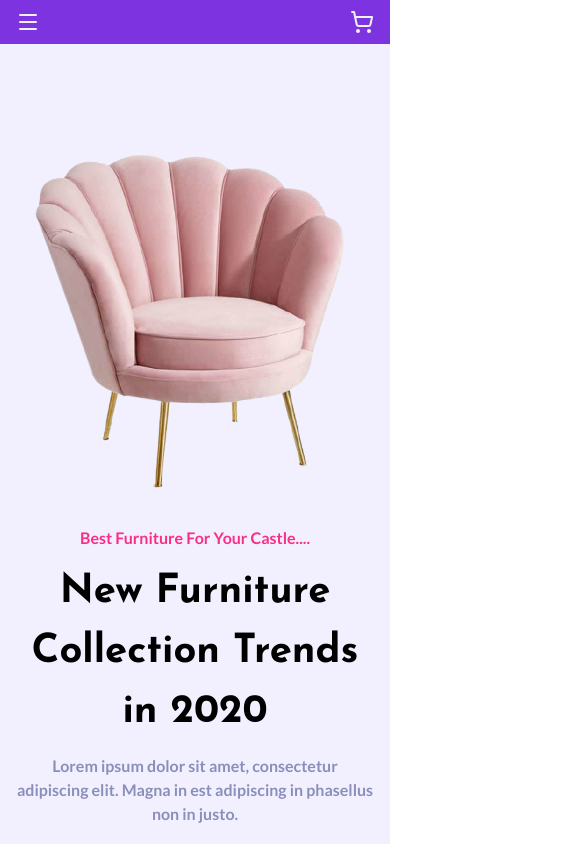
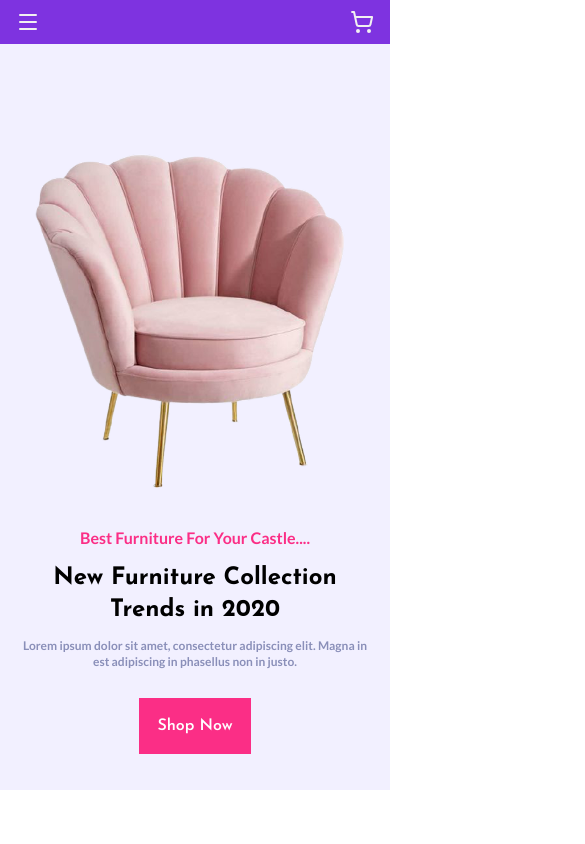
Before and after one commit to alimahmoudi22/hekto-shop, a React (Vite) app: page / in a window 390 px wide. Shown: the top 844 px of the page, 585 px wide, since content can reach past the window. Built offline with nearby package versions, Linux system fonts and the light colour scheme.

Commit message:
Improve HeroBanner Responsive

```diff
--- a/src/features/heroBanner/HeroBanner.jsx
+++ b/src/features/heroBanner/HeroBanner.jsx
@@ -9,14 +9,14 @@ const HeroBanner = () => {
   return (
     <section className="bg-heroBannerBG relative">
       <div className="container flex items-center justify-center pt-25 pb-9 flex-wrap-reverse gap-6 xl:justify-between">
-        <div className="flex flex-col justify-center text-center xl:text-left">
-          <h5 className="text-headerPink font-bold ">
+        <div className="flex flex-col justify-center items-center text-center xl:text-left xl:items-start">
+          <h5 className="text-headerPink font-bold">
             Best Furniture For Your Castle....
           </h5>
-          <h1 className="font-josefin font-bold text-[40px] my-3 max-w-131">
+          <h1 className="my-3 font-josefin font-bold text-2xl lg:text-3xl xl:max-w-131 xl:text-4xl">
             New Furniture Collection Trends in 2020
           </h1>
-          <p className="font-bold text-heroBannerSubText mb-7 max-w-128">
+          <p className="font-bold text-heroBannerSubText mb-7 max-w-128 text-xs md:text-base">
             Lorem ipsum dolor sit amet, consectetur adipiscing elit. Magna in
             est adipiscing in phasellus non in justo.
           </p>
@@ -24,21 +24,24 @@ const HeroBanner = () => {
             Shop Now
           </LinkButton>
         </div>
+
         <div className="relative z-5 flex">
           <img
             src={chair}
             alt="Wooden armchair with cushions"
-            className="z-10"
+            className="z-10 object-fill"
           />
           <div className="size-152 bg-heroBannerCircles/35 rounded-full absolute bottom-2 z-4 2xl:size-162 hidden md:block"></div>
           <div className="size-152 bg-heroBannerCircles/35 rounded-full absolute bottom-4 left-14 z-4 2xl:size-162 hidden md:block"></div>
           <OffLable />
         </div>
       </div>
-      <div className="absolute top-0 left-12 hidden 2xl:block">
+
+      <div className="absolute top-0 left-12 hidden xl:block w-68 3xlLouster:w-auto">
         <img src={louster} alt="Hanging lamp fixture" />
       </div>
-      <div className="absolute bg-headerPink size-4 rounded-full  bottom-56 left-46 hidden 2xl:block"></div>
+
+      <div className="absolute bg-headerPink size-4 rounded-full  bottom-56 left-46 hidden 3xlLouster:block"></div>
     </section>
   );
 };
--- a/src/styles/App.css
+++ b/src/styles/App.css
@@ -47,4 +47,6 @@
 
   --font-josefin: "Josefin Sans", sans-serif;
   --font-lato: "Lato", sans-serif;
+
+  --breakpoint-3xlLouster: 1890px;
 }
--- a/src/ui/LinkButton.jsx
+++ b/src/ui/LinkButton.jsx
@@ -1,7 +1,7 @@
 import { Link } from "react-router";
 
 const styles = {
-  primary: `py-4 px-10 max-w-41 text-white flex items-center justify-center font-josefin font-semibold`,
+  primary: `py-4 w-28 md:w-41 text-white flex items-center justify-center font-josefin font-semibold`,
 };
 
 const LinkButton = ({ type, to, color = "bg-headerPink", children }) => {
--- a/src/ui/footer/Footer.jsx
+++ b/src/ui/footer/Footer.jsx
@@ -3,7 +3,7 @@ import FooterAllRight from "./FooterAllRight";
 
 const Footer = () => {
   return (
-    <footer className="Footer bg-featuredButtonsBG pt-23.5 text-heroBannerSubText mt-30">
+    <footer className="Footer bg-featuredButtonsBG pt-23.5 text-heroBannerSubText mt-30 hidden">
       <div className="container">
         <div className="wrapper flex justify-between">
           <div className="1">
```
